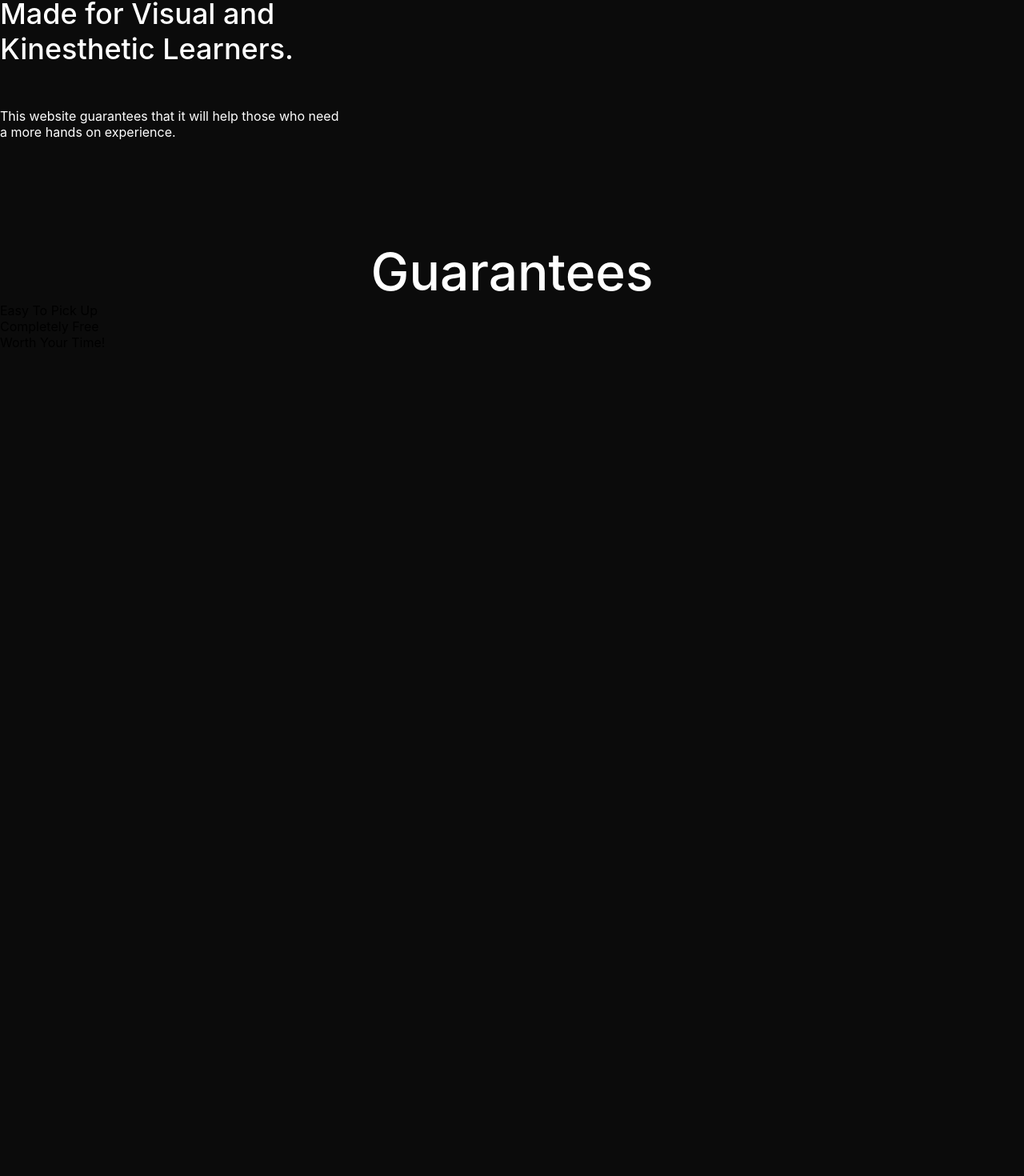
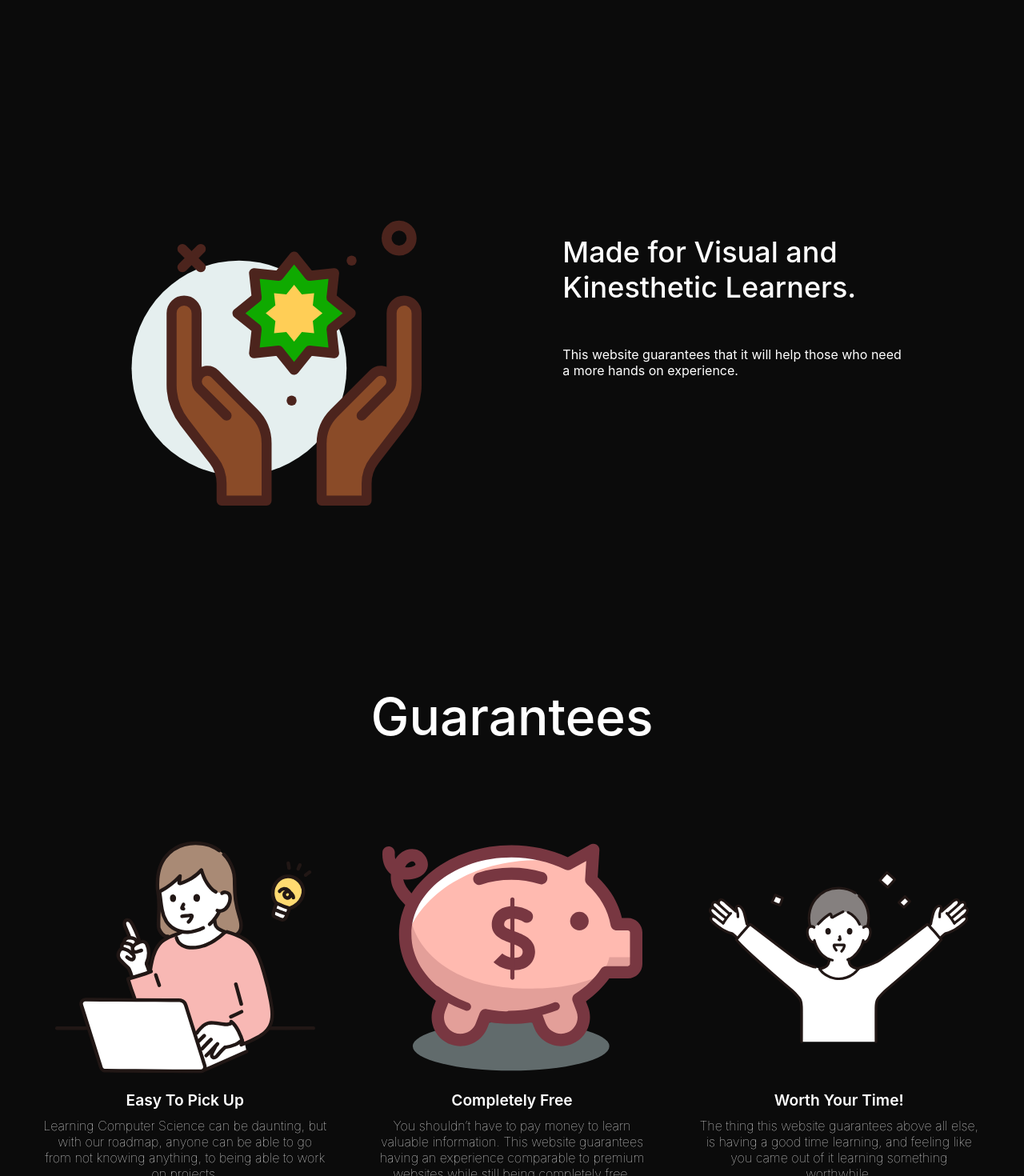
Before and after one commit to tljibbers/Web-App-For-Teaching-CS, a React (Vite) app in the folder web-app-for-teaching-cs/: page /home in a window 1280 px wide. Shown: the part 527-1997 px from the top of the page at 80% size. Before the commit the page ends 965 px from the top, so only its background shows below. Built offline with nearby package versions, Linux system fonts and the light colour scheme.

Commit message:
cleaned up homepage

```diff
--- a/web-app-for-teaching-cs/src/HomePage.jsx
+++ b/web-app-for-teaching-cs/src/HomePage.jsx
@@ -1,5 +1,10 @@
 import Header from './Header';
 import './homepage.css'
+import piggyBank from './assets/piggy-bank.svg'
+import womanComputer from './assets/woman-computer.svg'
+import happyMan from './assets/happy.svg'
+import visualLearning from './assets/visualLearning.svg'
+import computer from './assets/computer.svg'
 
 function HomePage() {
 
@@ -8,23 +13,39 @@ function HomePage() {
     <>
         <Header />
         <div className= "mainTaglineContainer">
+          <div className="SubTaglineContainer" id='topContainer'>
             <div className= "tagline1">
               <p className = "taglineHeader">Learn Computer Science in a fun, engaging way.</p>
               <p className = "taglineSubText">This website was designed specifically for anyone who shows an interest in Computer Science, but doesn't know where to start.</p>
-
             </div>
-
+            <img src={computer} className="taglineSvg" width="400"></img>
+          </div>
+          <div className="SubTaglineContainer">
+            <img src={visualLearning} className="taglineSvg" width="400"></img>
             <div className = "tagline2">
                 <p className = "taglineHeader">Made for Visual and Kinesthetic Learners.</p>
                 <p className = "taglineSubText">This website guarantees that it will help those who need a more hands on experience.</p>
             </div>
           </div>
+        </div>
         <div className = "guaranteeContainer">
           <div id="guarantees">Guarantees</div>
-          <div>
-              <div>Easy To Pick Up</div>
-              <div>Completely Free</div>
-              <div>Worth Your Time!</div>
+          <div className='WholeSVGTextContainer'>
+              <div className="SvgTextContainer">
+                <img src={womanComputer} className="svgImg"></img>
+                <div className="imgTag">Easy To Pick Up</div>
+                <div className="textTag">Learning Computer Science can be daunting, but with our roadmap, anyone can be able to go from not knowing anything, to being able to work on projects.</div>
+              </div>
+              <div className="SvgTextContainer">
+                <img src={piggyBank} className="svgImg"></img>
+                <div className="imgTag">Completely Free</div>
+                <div className="textTag">You shouldn’t have to pay money to learn valuable information. This website guarantees having an experience comparable to premium websites while still being completely free.</div>
+              </div>
+              <div className="SvgTextContainer">
+                <img src={happyMan} className="svgImg"></img>
+                <div className="imgTag">Worth Your Time!</div>
+                <div className="textTag">The thing this website guarantees above all else, is having a good time learning, and feeling like you came out of it learning something worthwhile. </div>
+              </div>
           </div>
         </div>
     </>
--- a/web-app-for-teaching-cs/src/homepage.css
+++ b/web-app-for-teaching-cs/src/homepage.css
@@ -3,6 +3,16 @@
     flex-direction: column;
     gap: 300px;
 }
+.SubTaglineContainer {
+    display: flex;
+    flex-direction: row;
+    justify-content: space-evenly;
+}
+
+#topContainer {
+    padding-top: 40px;
+}
+
 .tagline1, .tagline2 {
     display: flex;
     flex-direction: column;
@@ -16,10 +26,12 @@
     font-weight: 500;
 }
 
+
 p {
     color: white;
     word-break: normal;
 }
+
 
 #guarantees {
    color: white;
@@ -28,3 +40,33 @@ p {
    text-align: center;
    padding-top: 200px;
 }
+.WholeSVGTextContainer {
+    display: flex;
+    flex-direction: row;
+    justify-content: space-evenly;
+    padding-top: 100px;
+}
+
+.SvgTextContainer {
+    width: 355px;
+    height: 325px;
+}
+.svgImg {
+    width: 355px;
+    height: 325px;
+}
+
+.imgTag {
+    color: white;
+    text-align: center;
+    font-size: larger;
+    font-weight: 600;
+}
+
+.textTag {
+    color: white;
+    text-align: center;
+    word-break: normal;
+    padding-top: 10px;
+    font-weight: 100;
+}
```
Also changed, not shown: web-app-for-teaching-cs/src/assets/computer.svg (added), web-app-for-teaching-cs/src/assets/visualLearning.svg (added). Lines whose indentation alone changed are shown as unchanged.
